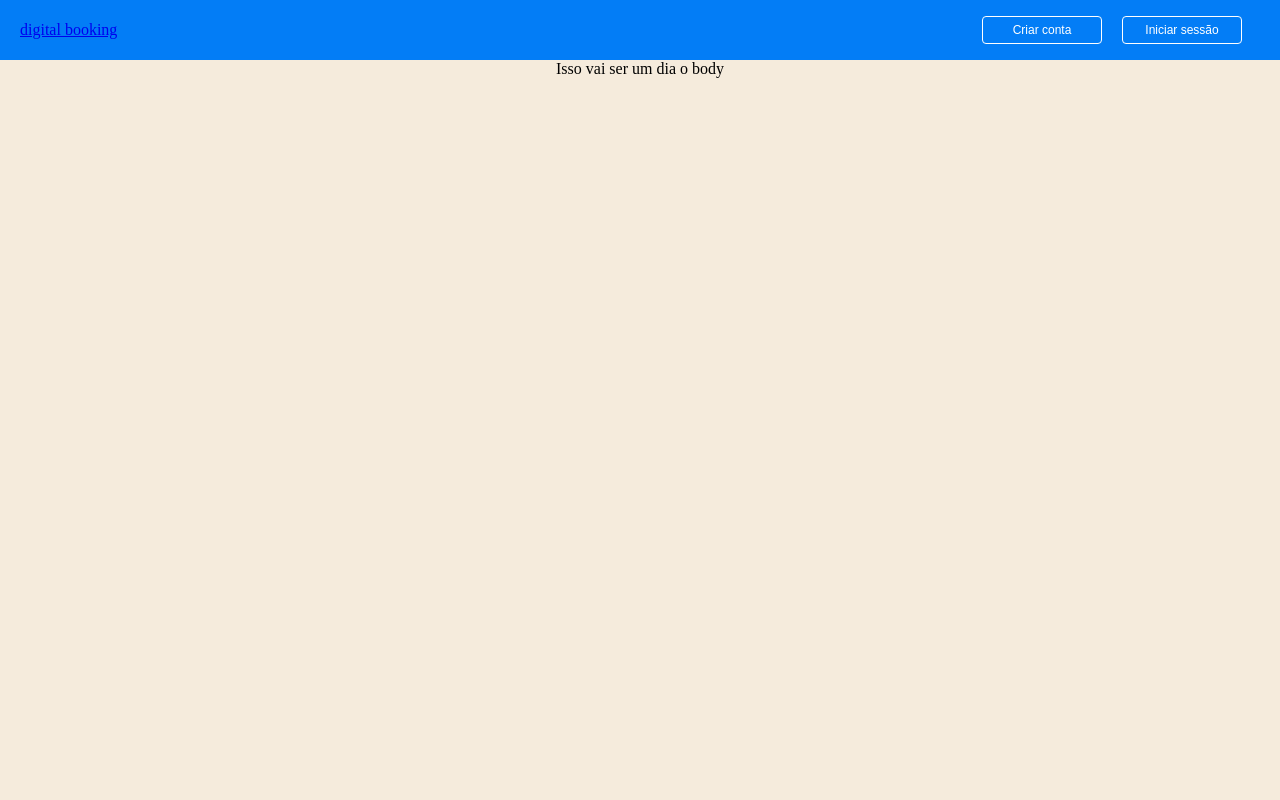
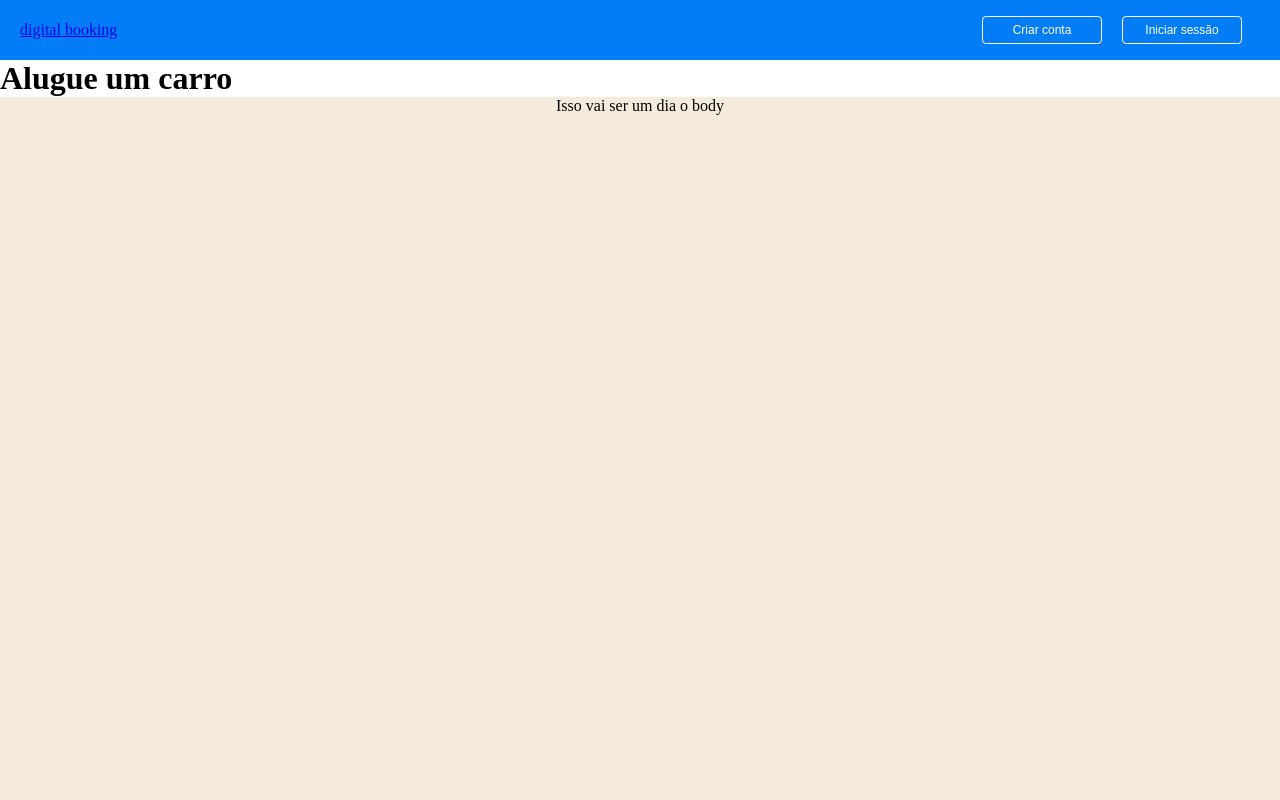
Before and after one commit to GabrielyPaz/projeto-integrador, a React (Vite) app: page / in a window 1280 px wide. Shown: the top 800 px of the page. Built offline with nearby package versions, Linux system fonts and the light colour scheme.

Commit message:
incluindo o header na home

```diff
--- a/src/pages/Home/Home.jsx
+++ b/src/pages/Home/Home.jsx
@@ -1,11 +1,14 @@
 import Body from "../../Components/Body/Body";
+import Header from "../../Components/Header/Header";
 
 
 const Home = () => {
 
     return (
         <>
+          <Header />
           <Body />
+
         </>
       );
 };
```
